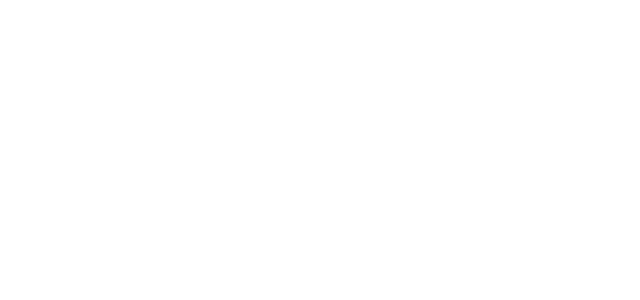
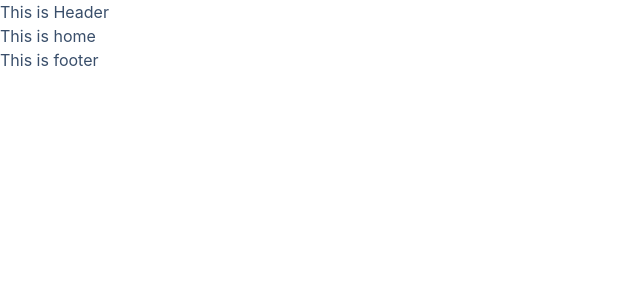
Before and after one commit to dipta3/foodgasm, a React (Create React App) app: page / in a window 1280 px wide. Shown: the top 300 px of the page, without its empty margins (0-640 px from the left). Built offline with nearby package versions, Linux system fonts and the light colour scheme.

Commit message:
file setup

```diff
--- a/src/App.js
+++ b/src/App.js
@@ -1,10 +1,12 @@
 import logo from './logo.svg';
 import './App.css';
+import { RouterProvider } from 'react-router-dom';
+import router from './Router/Routes/Routes';
 
 function App() {
   return (
-    <div>
-
+    <div className='max-w-screen-xl mx-auto'>
+      <RouterProvider router={router}></RouterProvider>
     </div>
   );
 }
--- /dev/null
+++ b/src/Layout/Main.js
@@ -0,0 +1,16 @@
+import React from 'react';
+import { Outlet } from 'react-router-dom';
+import Footer from '../pages/Shared/Footer/Footer';
+import Header from '../pages/Shared/Header/Header';
+
+const Main = () => {
+    return (
+        <div>
+            <Header></Header>
+            <Outlet></Outlet>
+            <Footer></Footer>
+        </div>
+    );
+};
+
+export default Main;
--- /dev/null
+++ b/src/Router/Routes/Routes.js
@@ -0,0 +1,22 @@
+import React from 'react';
+import { createBrowserRouter } from 'react-router-dom';
+import Main from '../../Layout/Main';
+import Home from '../../pages/Home/Home';
+
+const router = createBrowserRouter([
+    {
+        path: '/',
+        element: <Main></Main>,
+        children: [
+            {
+                path: '/',
+                element: <Home></Home>
+            },
+            {
+
+            }
+        ]
+    }
+])
+
+export default router;
--- /dev/null
+++ b/src/pages/Home/Home.js
@@ -0,0 +1,11 @@
+import React from 'react';
+
+const Home = () => {
+    return (
+        <div>
+            <h2>This is home</h2>
+        </div>
+    );
+};
+
+export default Home;
--- /dev/null
+++ b/src/pages/Shared/Footer/Footer.js
@@ -0,0 +1,11 @@
+import React from 'react';
+
+const Footer = () => {
+    return (
+        <div>
+            <h2>This is footer</h2>
+        </div>
+    );
+};
+
+export default Footer;
--- /dev/null
+++ b/src/pages/Shared/Header/Header.js
@@ -0,0 +1,11 @@
+import React from 'react';
+
+const Header = () => {
+    return (
+        <div>
+            <h2>This is Header</h2>
+        </div>
+    );
+};
+
+export default Header;
```
